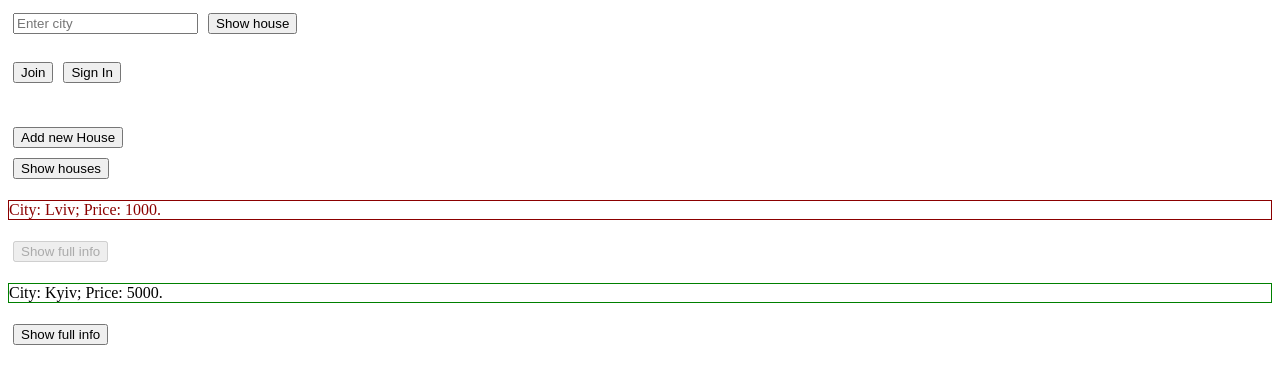
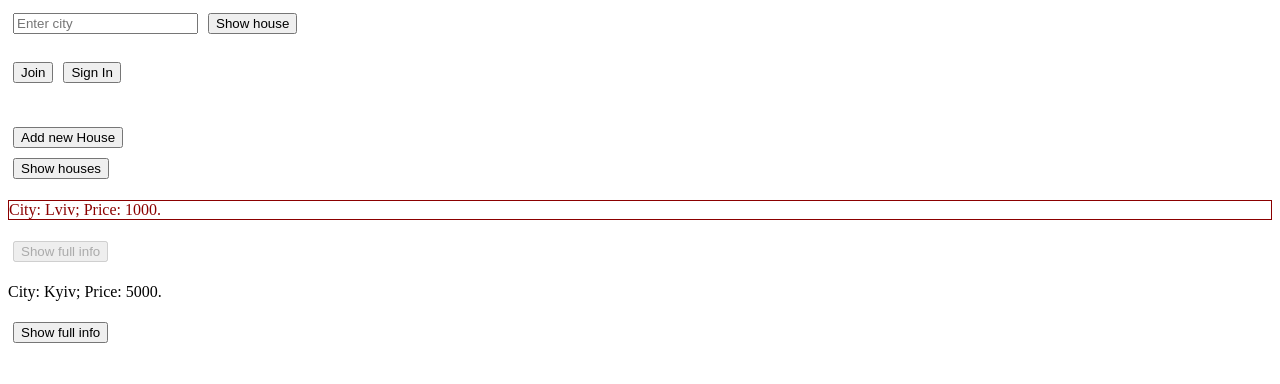
Before and after one commit to kushapusha/owu_angular, an Angular app in the folder l1/: page / in a window 1280 px wide. Both pictures are taken after a click on the button "Show houses". Shown: the top 384 px of the page. Built offline with nearby package versions, Linux system fonts and the light colour scheme.

Commit message:
fix class for unbloked users, change owner info

```diff
--- a/l1/src/app/app.component.css
+++ b/l1/src/app/app.component.css
@@ -8,8 +8,8 @@ input, button {
   color: darkred;
 }
 
-.green {
-  border: 1px solid green;
+.for_unblocked {
+  border: none;
 }
 
 .invalid_input {
--- a/l1/src/app/app.component.html
+++ b/l1/src/app/app.component.html
@@ -96,7 +96,8 @@
 
 <div *ngIf="show">
   <div *ngFor="let house of houses">
-    <p [ngClass]="house.user.is_blocked ? 'for_blocked' : 'green'" *ngIf="shortInfo">
+
+    <p [ngClass]="house.user.is_blocked ? 'for_blocked' : 'for_unblocked'" *ngIf="shortInfo">
       City: {{house.city}};
       Price: {{house.price}}.
     </p>
@@ -105,8 +106,10 @@
       City: {{house.city}};
       Street: {{house.street}};
       Price: {{house.price}};
-      Owner: {{house.user | json}}.
+      Owner: {{house.user.name}}, {{house.user.email}}.
     </p>
+
     <button [disabled]="house.user.is_blocked" (click)="showFullInfo()">Show full info</button>
+
   </div>
 </div>
```
